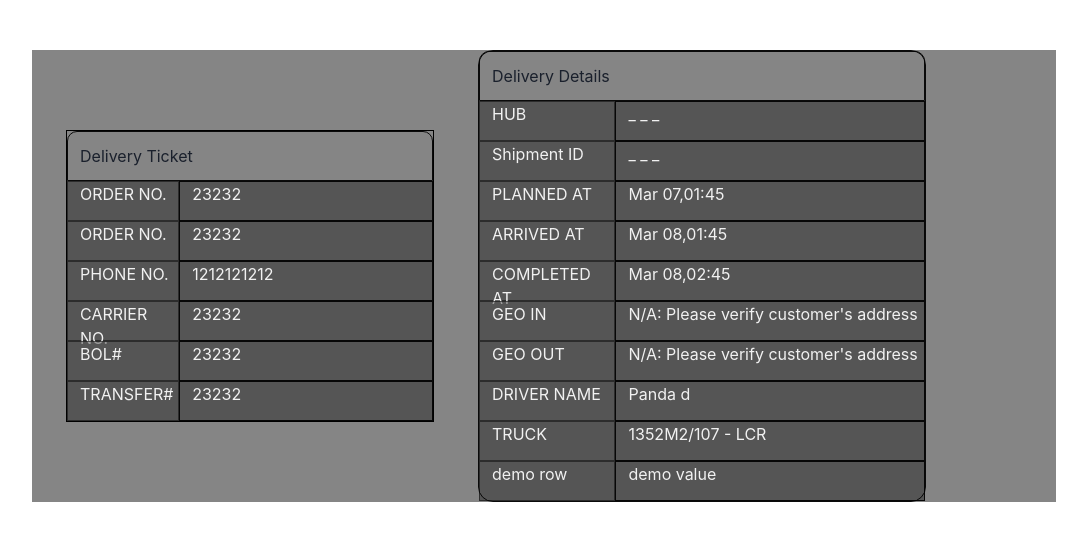
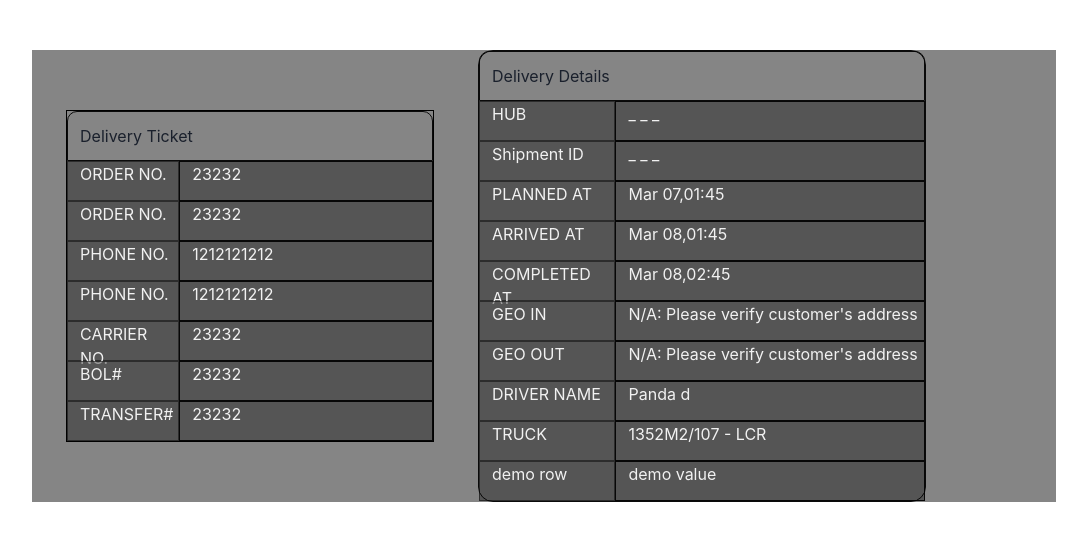
Before and after one commit to surakshagithub/emotionpractice, a React (Create React App) app: page / in a window 1280 px wide. Shown: the top 540 px of the page, without its empty margins (96-1183 px from the left). Built offline with nearby package versions, Linux system fonts and the light colour scheme.

Commit message:
add new row

```diff
--- a/src/Components/DeliveryTicket.js
+++ b/src/Components/DeliveryTicket.js
@@ -24,6 +24,10 @@ const deliveryTicket = [
   {
     title: "ORDER NO.",
     value: "23232",
+  },
+  {
+    title: "PHONE NO.",
+    value: "1212121212",
   },
   {
     title: "PHONE NO.",
```
